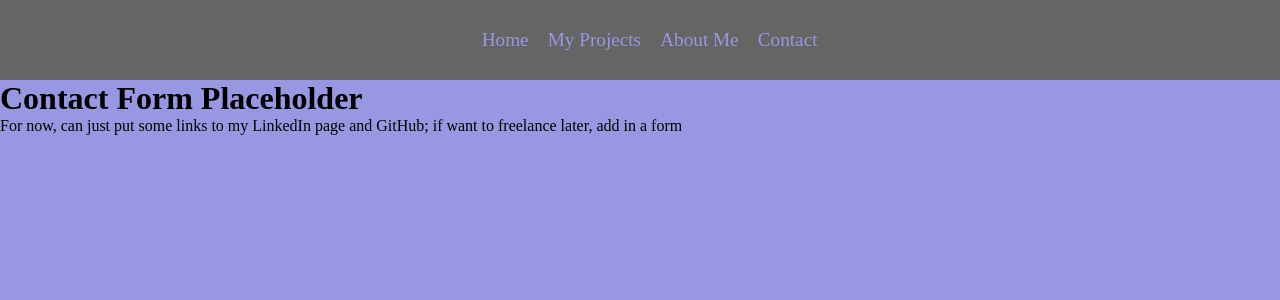
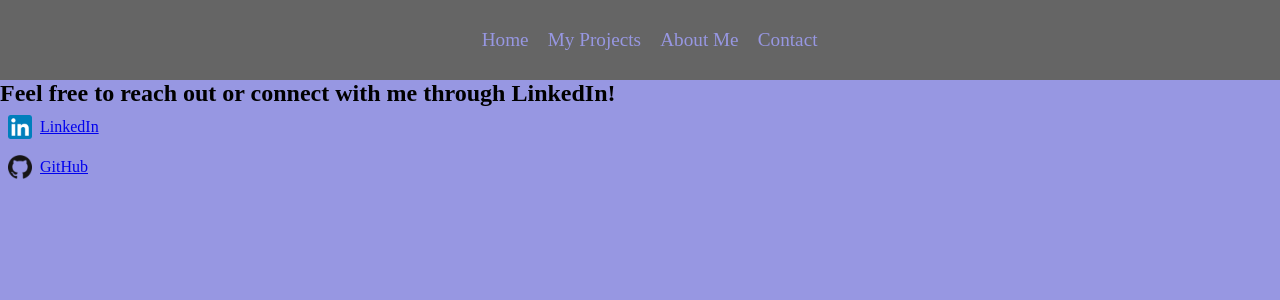
Before and after one commit to lmultanen/portfolio-site, a React app: page /contact in a window 1280 px wide. Shown: the top 300 px of the page. Built offline with nearby package versions, Linux system fonts and the light colour scheme.

Commit message:
basic info added to all pages; more content to be added, styling to be done

```diff
--- /dev/null
+++ b/less/contact.less
@@ -0,0 +1,16 @@
+.small-logo {
+    height: 24px;
+    width: 24px;
+}
+.contact-container {
+    display: flex;
+    flex-direction: column;
+    div {
+        margin: .5em;
+        display: flex;
+        align-items: center;
+        a {
+            margin-left: .5em;
+        }
+    }
+}
--- a/less/index.less
+++ b/less/index.less
@@ -2,3 +2,5 @@
 @import 'main';
 @import 'nav';
 @import 'home';
+@import 'contact';
+@import 'projects';
--- a/public/index.css
+++ b/public/index.css
@@ -40,3 +40,47 @@ body {
 #home-container .home-info {
   align-self: baseline;
 }
+.small-logo {
+  height: 24px;
+  width: 24px;
+}
+.contact-container {
+  display: flex;
+  flex-direction: column;
+}
+.contact-container div {
+  margin: 0.5em;
+  display: flex;
+  align-items: center;
+}
+.contact-container div a {
+  margin-left: 0.5em;
+}
+#projects-container {
+  display: flex;
+  flex-direction: column;
+  margin: auto;
+  margin-top: 1em;
+  align-items: center;
+}
+#projects-container .project-block {
+  width: 75%;
+  display: flex;
+  flex-direction: column;
+  align-items: center;
+  margin-bottom: 1em;
+}
+#projects-container .project-block .media {
+  margin-top: 1em;
+}
+#projects-container .project-block p {
+  margin-top: 0.5em;
+  max-width: 65%;
+}
+#projects-container .project-block .short-desc {
+  font-style: italic;
+  font-weight: bold;
+  font-size: large;
+  max-width: 100%;
+  text-align: center;
+}
--- a/src/components/About.jsx
+++ b/src/components/About.jsx
@@ -2,11 +2,39 @@ import React from "react";
 
 const About = () => {
     return(
-        <div>
-            <h1>About Me Page</h1>
-            Give brief overview on my background, why coding, yada yada yada. Could put contact info/links here instead of the contact page.
+        <div id="about-container">
+            <div id="about-past">
+                <h1>The Past</h1>
+                <br/>
+                <p>I studied Mathematics in college, and after graduation working for a proprietary trading firm for a little over six-and-a-half years.</p>
+                <br/>
+                <p>I really enjoyed the high-paced, competitive, and team-oriented environment of that industry, but ultimately I left after feeling burned out and wanting to be pursue something that I found to be more creative and fulfilling.</p>
+                <br/>
+                <p>I had always enjoyed my experiences coding in the past, both in school and on the job, so after taking a couple months to reflect and recharge, I enrolled in a Full-Stack Web Development bootcamp with Fullstack Academy.</p>
+            </div>
+            <div id="about-present">
+                <h1>The Present</h1>
+                <br/>
+                <p>As a recent bootcamp graduate, I am continuing to hone my knowledge and skills while on the hunt for a job.</p>
+                <br/>
+                <p>I am in the process of learning more about AWS with the aim of getting certified as a developer, and I am brushing up on other languages I have used in the past, such as Python and C#.</p>
+                <br/>
+                <p>Now that I have a bit more free time, I am excited to revisit my Escape Room game I put together as my bootcamp Stackathon project. Keep your eyes peeled for a fully-deployed version with some added features!</p>
+            </div>
+            <div id="about-future">
+                <h1>The Future</h1>
+                <br/>
+                <p>I cannot know for sure where I will be in fives years, or even one year career-wise, but this I know for sure:</p>
+                <br/>
+                <p>I <strong>will</strong> continue to learn and grow as a developer and human being.</p>
+                <br/>
+                <p>The Knowledge Train has no brakes! CHOO CHOOOOO!</p>
+            </div>
         </div>
     )
 }
 
 export default About;
+
+// could try to incorporate some clickable buttons, popups, cool animations
+// a train animation maybe?
--- a/src/components/Contact.jsx
+++ b/src/components/Contact.jsx
@@ -4,8 +4,19 @@ const Contact = () => {
     return(
         <div>
             {/* Feel free to input your contact information and a message if you would like to contact me, and I will get back to you as soon as possible! */}
-            <h1>Contact Form Placeholder</h1>
-            <p>For now, can just put some links to my LinkedIn page and GitHub; if want to freelance later, add in a form</p>
+            <h2>Feel free to reach out or connect with me through LinkedIn!</h2>
+            <div>
+                <div className='contact-container'>
+                    <div className='contact-link'>
+                        <img className="small-logo" src="/LinkedIn_icon.svg.png" alt="Logo" />
+                        <a target={'_blank'} href='https://www.linkedin.com/in/lukemultanen/'>LinkedIn</a>
+                    </div>
+                    <div className='contact-link'>
+                        <img className="small-logo" src="/GitHub-Mark-120px-plus.png" alt="Logo" />
+                        <a target={'_blank'} href='https://github.com/lmultanen'>GitHub</a>
+                    </div>
+                </div>
+            </div>
         </div>
     );
 }
--- a/src/components/Home.jsx
+++ b/src/components/Home.jsx
@@ -12,6 +12,10 @@ const Home = () => {
             <p className="home-info">I left my career in finance in early 2022 to pursue a career in software development.</p>
             <br/>
             <p className="home-info">I wanted to find a more fulfilling purpose and be able to flex my creative side, but I am still a problem-solver and analytical person at heart.</p>
+            <br/>
+            <p className="home-info">This portfolio is a living, breathing site. I am continually looking for ways to improve and enhance the information here and showcase new techniques and features I have learned!</p>
+            <br/>
+            <p className="home-info">Welcome! I hope you enjoy your visit!</p>
         </div>
     );
 }
--- a/src/components/Projects.jsx
+++ b/src/components/Projects.jsx
@@ -2,9 +2,48 @@ import React from "react";
 
 const Projects = () => {
     return(
-        <div>
-            <h1>My Projects</h1>
-            Highlight Hello Kitchen, Grace Shopper, and my escape room (make a vid for that too)
+        <div id="projects-container">
+            <div className="project-block">
+                <h1>Hello Kitchen</h1>
+                <h3>October 2022</h3>
+                <div className="project-links">
+                    <a target={'_blank'} href="https://github.com/Team-Rowlf/Rowlf">GitHub</a>{' | '}
+                    <a target={'_blank'} href="https://rowlf.herokuapp.com/">Deployed Site</a>
+                </div>
+                <div className="media">
+                    <iframe width="560" height="315" src="https://www.youtube.com/embed/1-joatVRUpQ" title="YouTube video player" frameborder="0" allow="accelerometer; autoplay; clipboard-write; encrypted-media; gyroscope; picture-in-picture" allowfullscreen></iframe>
+                </div>
+                <p className="short-desc">An application for recipe ideas and grocery shopping made easy!</p>
+                <p>Developed along with three of my cohort peers for our bootcamp Capstone final project.</p>
+            </div>
+            <div className="project-block">
+                <h1>Courage Costumes</h1>
+                <h3>September 2022</h3>
+                <div className="project-links">
+                    <a target={'_blank'} href="https://github.com/FSA-Courage-The-Cowardly-Dog/shopper">GitHub</a>{' | '}
+                    <a target={'_blank'} href="https://courage-grace-shopper.herokuapp.com/">Deployed Site</a>
+                </div>
+                <div className="media">
+                    <p>(Could add in a few photos/screenshots; maybe a nice carousel!)</p>
+                </div>
+                <p className="short-desc">A mock E-Commerce halloween costume shop.</p>
+                <p>Website built alongside two other cohort members for our bootcamp's Grace Shopper project.</p>
+            </div>
+
+            <div className="project-block">
+                <h1>Escape Room Game</h1>
+                <h3>September 2022 - Present</h3>
+                <div className="project-links">
+                    <a target={'_blank'} href="https://github.com/lmultanen/stackathon">GitHub</a>{' | '}
+                    <span id="coming-soon">Deployed Site Coming Soon!</span>
+                </div>
+                <div className="media">
+                    <p>(Look to make a demo video to embed here)</p>
+                </div>
+                <p className="short-desc">Solo project started during my bootcamp's three day Stackathon.</p>
+                <p>This was an opportunity for me to play around with Three.js and build something fun and different. New features/puzzles and deployed game coming soon!</p>
+            </div>
+
         </div>
     )
 }
```
Also changed, not shown: less/projects.less (added, +28 -0 lines), public/GitHub-Mark-120px-plus.png (added), public/LinkedIn_icon.svg.png (added).
